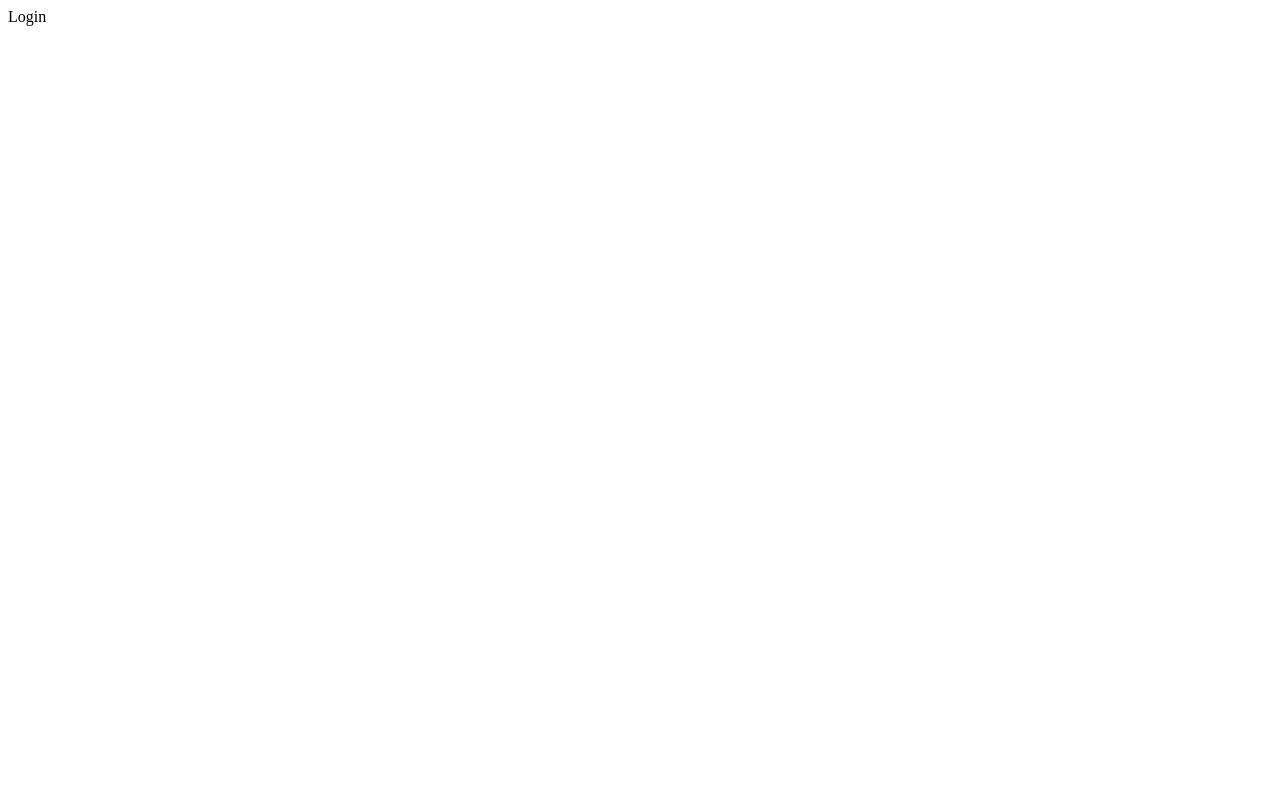
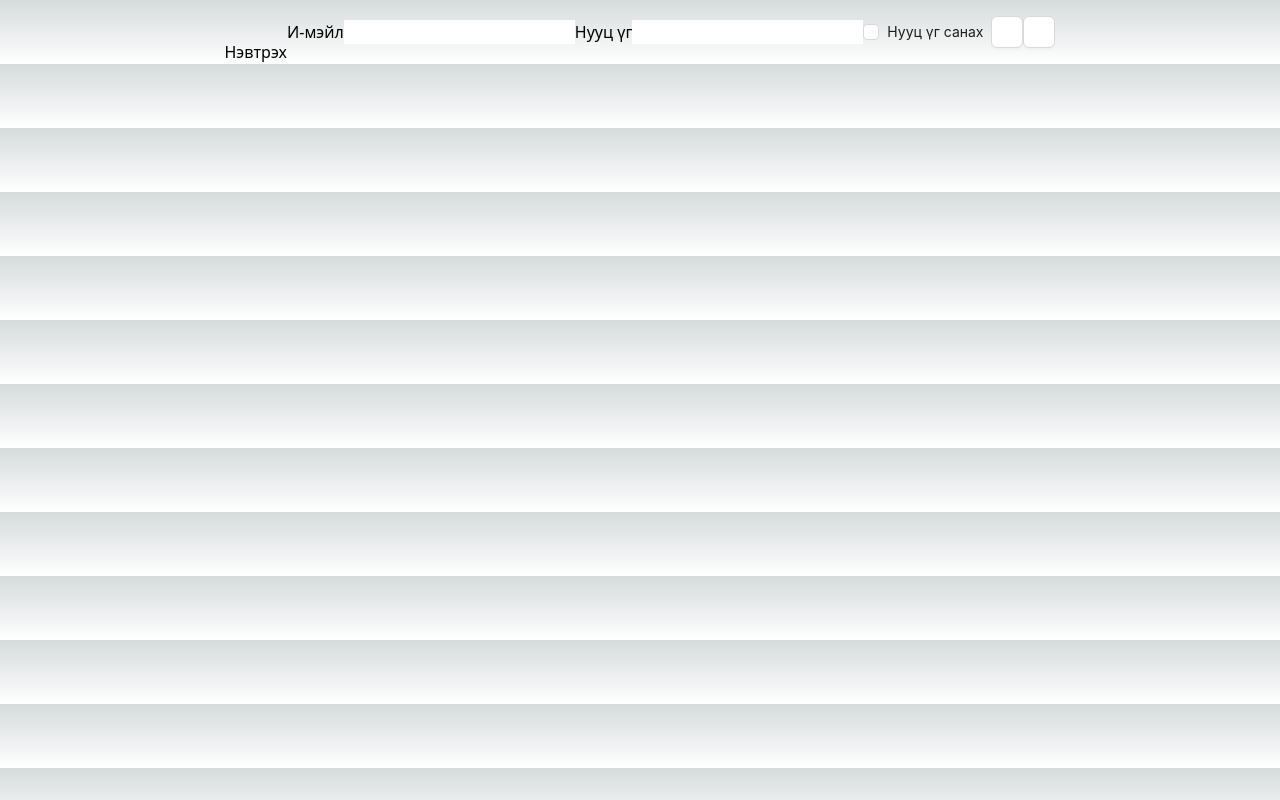
Before and after one commit to Ebetheone/Lib-frontend, a Next.js app: page / in a window 1280 px wide. Built offline with nearby package versions, Linux system fonts and the light colour scheme.

Commit message:
feat: fix

```diff
--- /dev/null
+++ b/src/pages/_app.tsx
@@ -0,0 +1,8 @@
+import type { AppProps } from "next/app"
+import "../../styles/globals.css"
+
+function MyApp({ Component, pageProps }: AppProps) {
+  return <Component {...pageProps} />
+}
+
+export default MyApp
--- a/src/pages/index.tsx
+++ b/src/pages/index.tsx
@@ -1,7 +1,23 @@
 import React from "react"
+import { Button, Checkbox } from "antd"
 
 const Login = () => {
-  return <div>Login</div>
+  return (
+    <div className="w-100 flex items-center justify-center">
+      <div className="mt-10">Нэвтрэх</div>
+      <div>И-мэйл</div>
+      <div>
+        <input />
+      </div>
+      <div>Нууц үг</div>
+      <div>
+        <input />
+      </div>
+      <Checkbox>Нууц үг санах</Checkbox>
+      <Button name="Нэвтрэх" color="black" />
+      <Button name="Бүртгүүлэх" color="black" />
+    </div>
+  )
 }
 
 export default Login
```
Also changed, not shown: package.json (+9 -8 lines), styles/globals.css (renamed from src/styles/globals.css), 1 other file (tests, documents, lock files or other folders).
